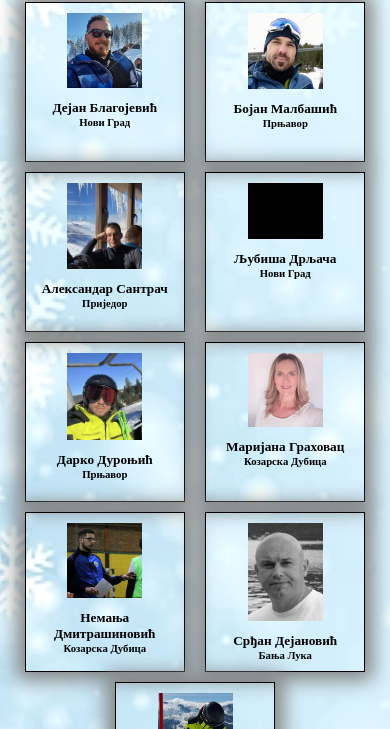
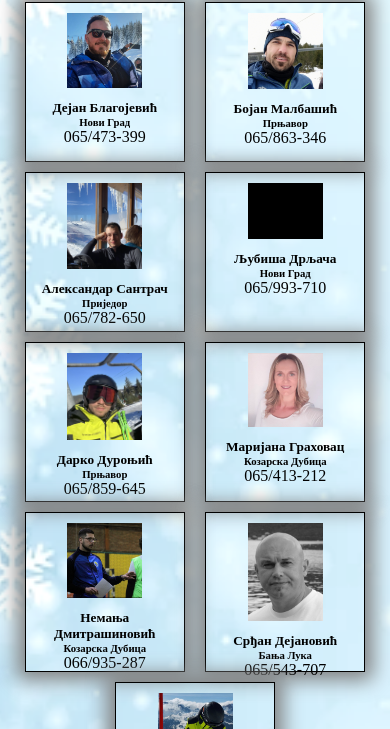
Before and after one commit to Lupus93v/skikamp, a React (Create React App) app: page /aboutus in a window 390 px wide. Shown: the part 512-1241 px from the top of the page. Built offline with nearby package versions, Linux system fonts and the light colour scheme; a web font is replaced by a local one.

Commit message:
phone numbers

```diff
--- a/src/Pages/ApplyForm.js
+++ b/src/Pages/ApplyForm.js
@@ -42,7 +42,7 @@ export default function ApplyForm() {
 
   return (
     <div className="apply-form">
-      <h2>Пријава за ски камп</h2>
+      <h2>Пријава за ски камп 2025</h2>
       <h4>Молимо Вас да у пријави упишете тачне податке.</h4>
       <br />
       <h4>Понуђени термини у пријави су још увијек непопуњени.</h4>
--- a/src/Pages/Coaches.js
+++ b/src/Pages/Coaches.js
@@ -14,41 +14,49 @@ export default function Coaches() {
                 <img src="./Pictures/Coaches/deks.jpg" alt="Pic of choac." />
                 <h5>Дејан Благојевић</h5>
                 <h6>Нови Град</h6>
+                <p>065/473-399</p>
             </div>
             <div className="poster">
                 <img src="./Pictures/Coaches/malba.png" alt="Pic of choac." />
                 <h5>Бојан Малбашић</h5>
                 <h6>Прњавор</h6>
+                <p>065/863-346</p>
             </div>
             <div className="poster">
                 <img src="./Pictures/Coaches/aco.JPEG" alt="Pic of choac." />
                 <h5>Александар Сантрач</h5>
                 <h6>Приједор</h6>
+                <p>065/782-650</p>
             </div>
             <div className="poster">
                 <img src="./Pictures/test.png" alt="Pic of choac." />
                 <h5>Љубиша Дрљача</h5>
                 <h6>Нови Град</h6>
+                <p>065/993-710</p>
             </div>
             <div className="poster">
                 <img src="./Pictures/Coaches/duri.jpg" alt="Pic of choac." />
                 <h5>Дарко Дуроњић</h5>
                 <h6>Прњавор</h6>
+                <p>065/859-645</p>
             </div>
             <div className="poster">
                     <img src="./Pictures/Coaches/marijana.jpg" alt="Pic of choac." />
                     <h5>Маријана Граховац</h5>
                     <h6>Козарска Дубица</h6>
+                    <p>065/413-212</p>
                 </div>
                 <div className="poster">
                     <img src="./Pictures/Coaches/nemanja.jpg" alt="Pic of choac." />
                     <h5>Немања Дмитрашиновић</h5>
                     <h6>Козарска Дубица</h6>
+                    <p>066/935-287</p>
                 </div>
                 <div className="poster">
                     <img src="./Pictures/Coaches/srdjan.png" alt="Pic of choac." />
                     <h5>Срђан Дејановић</h5>
                     <h6>Бања Лука</h6>
+                    <p>065/543-707</p>
                 </div>
             <div className="poster">
                 <img src="./Pictures/Coaches/vuk.jpg" alt="Pic of choac." />
```
